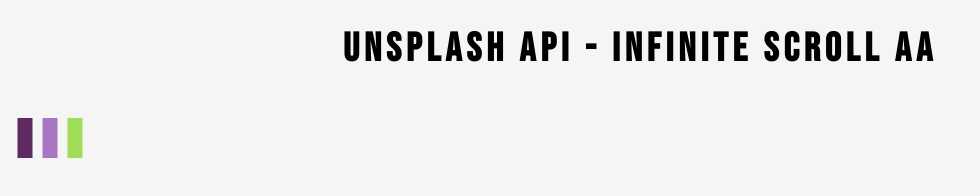
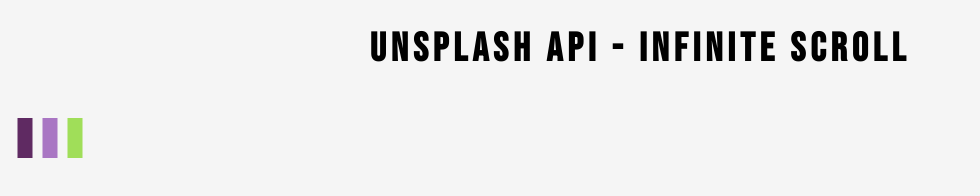
Before and after one commit to viictorpaes/InfiniteScroll, a plain HTML site: page index.html in a window 1280 px wide. Shown: the whole page, without its empty margins (0-980 px from the left). Drawn offline with Linux system fonts and the light colour scheme; a web font is replaced by a local one.

Commit message:
Back to Normal

```diff
--- a/index.html
+++ b/index.html
@@ -9,7 +9,7 @@
 </head>
 <body>
     <!-- title -->
-    <h1>Unsplash Api - Infinite Scroll aa</h1>
+    <h1>Unsplash Api - Infinite Scroll</h1>
     <!-- loader -->
     <div class="loader" id="loader"><img src="Pulse-1s-100px.svg" alt="loading"></div>
     <!-- Script -->
```
